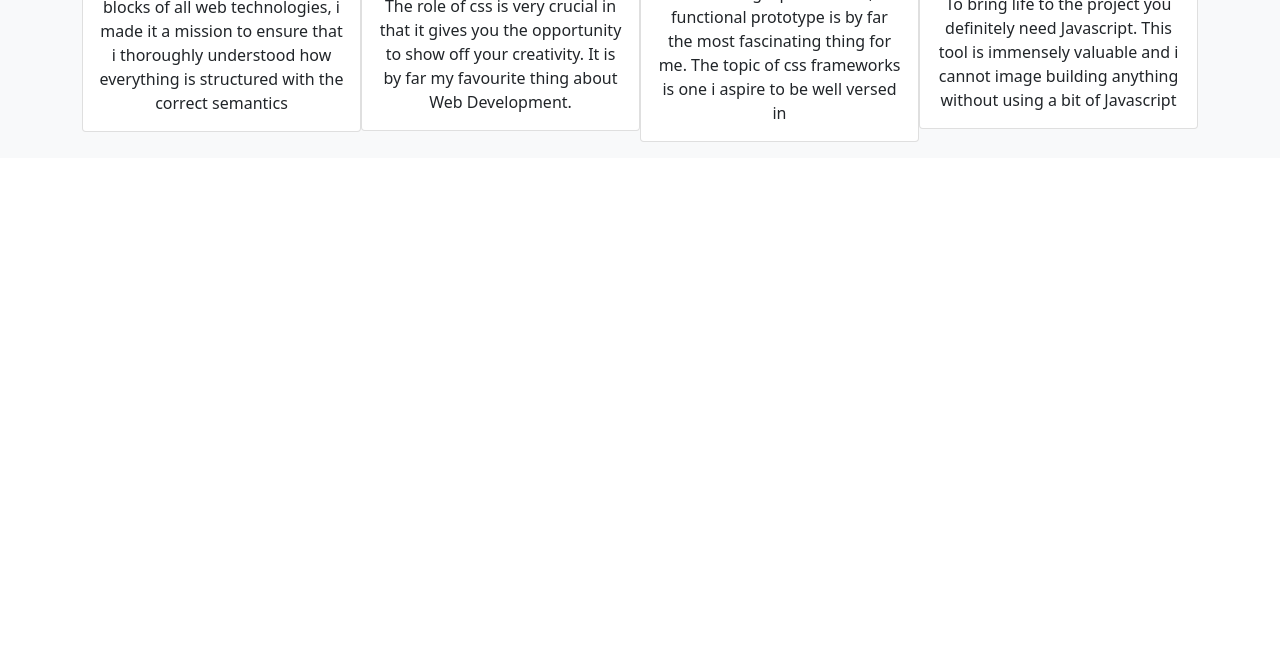
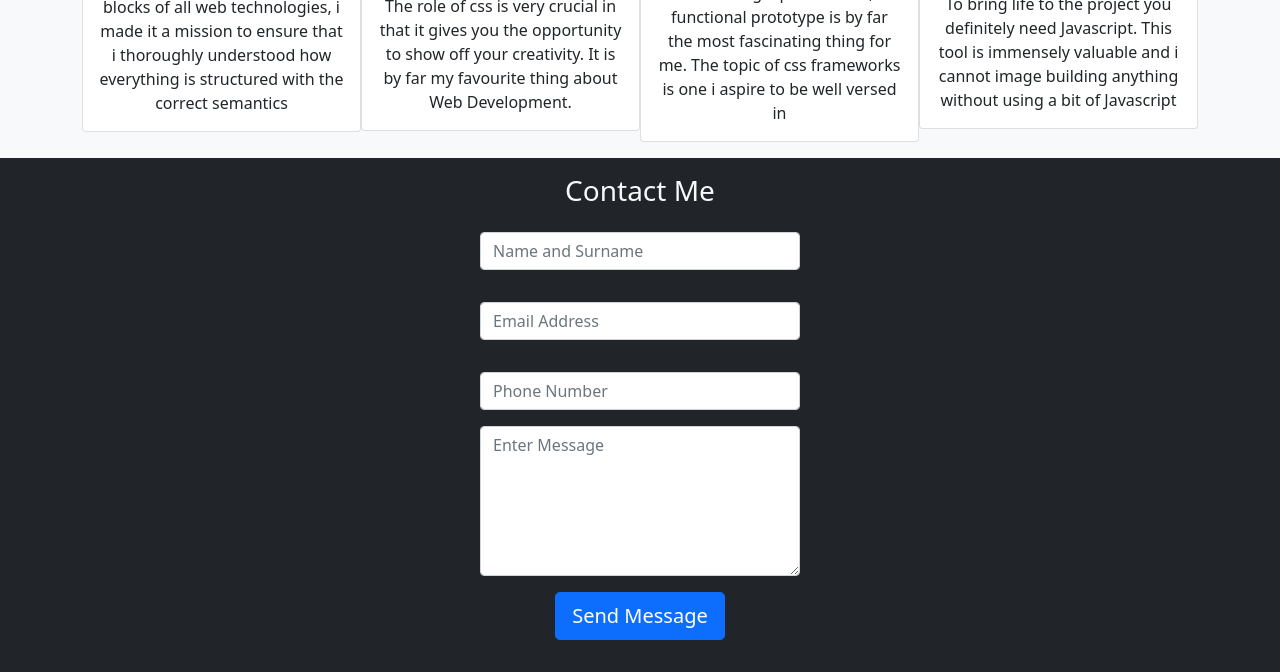
Before and after one commit to iknowtavonga/tavonga-portfolio, a plain HTML site: page index.html in a window 1280 px wide. Shown: the part 2646-3318 px from the top of the page. Before the commit the page ends 2804 px from the top, so only its background shows below. Drawn offline with nearby package versions, Linux system fonts and the light colour scheme.

Commit message:
completed contact form

```diff
--- a/index.html
+++ b/index.html
@@ -192,6 +192,43 @@
         </div>
     </section>
 
+    <section id="skills" class="bg-dark text-light p-3 text-center">
+        <div class="container">
+
+            <form method="post">
+                <h3>Contact Me</h3>
+                <div class="d-flex align-items-center justify-content-between flex-column">
+
+
+                    <div class="form-group my-3">
+                        <input type="text" name="txtName" class="form-control" placeholder="Name and Surname" value=""
+                            style="width: 20em;" />
+                    </div>
+
+                    <div class="form-group my-3">
+                        <input type="email" name="txtEmail" class="form-control" placeholder="Email Address" value=""
+                            style="width: 20em;" />
+                    </div>
+
+                    <div class="form-group my-3">
+                        <input type="text" name="txtPhone" class="form-control" placeholder="Phone Number" value=""
+                            style="width: 20em;" />
+                    </div>
+                    <div class="form-group">
+                        <textarea name="txtMsg" class="form-control" placeholder="Enter Message"
+                            style="width: 20em;; height: 150px;"></textarea>
+                    </div>
+                    <div class="form-group my-3">
+                        <button class="btn btn-primary btn-lg">Send Message</button>
+                    </div>
+                </div>
+
+
+            </form>
+
+        </div>
+    </section>
+
     <script src="./js/bootstrap.min.js"></script>
 </body>
 
```
Also changed, not shown: 1 other file.
